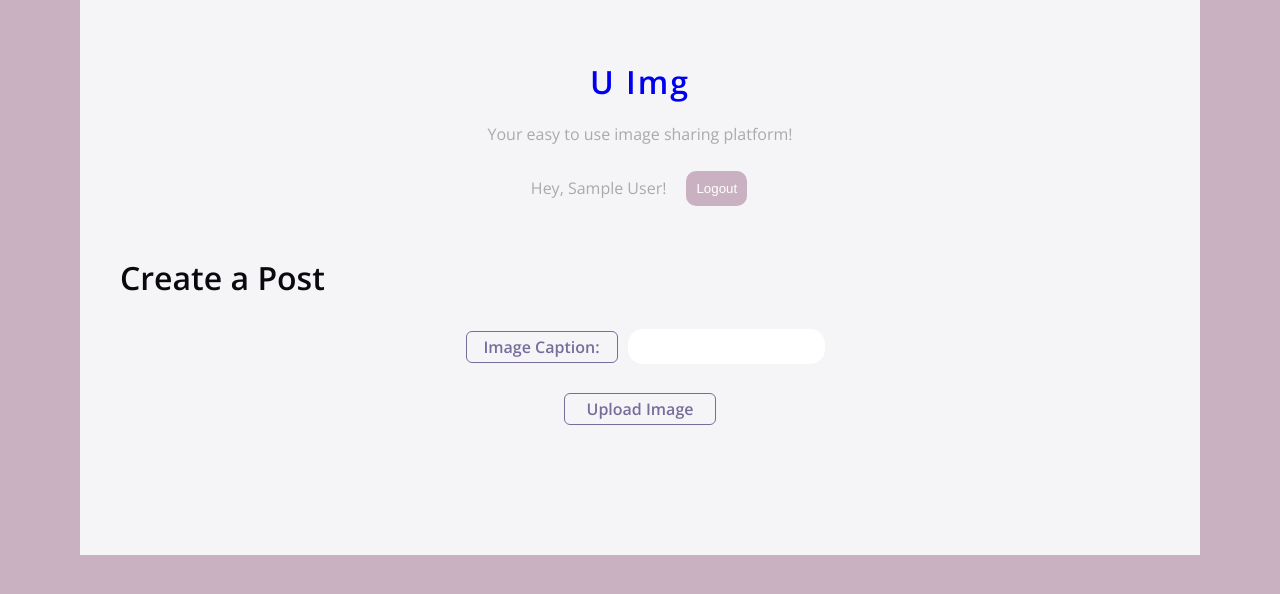
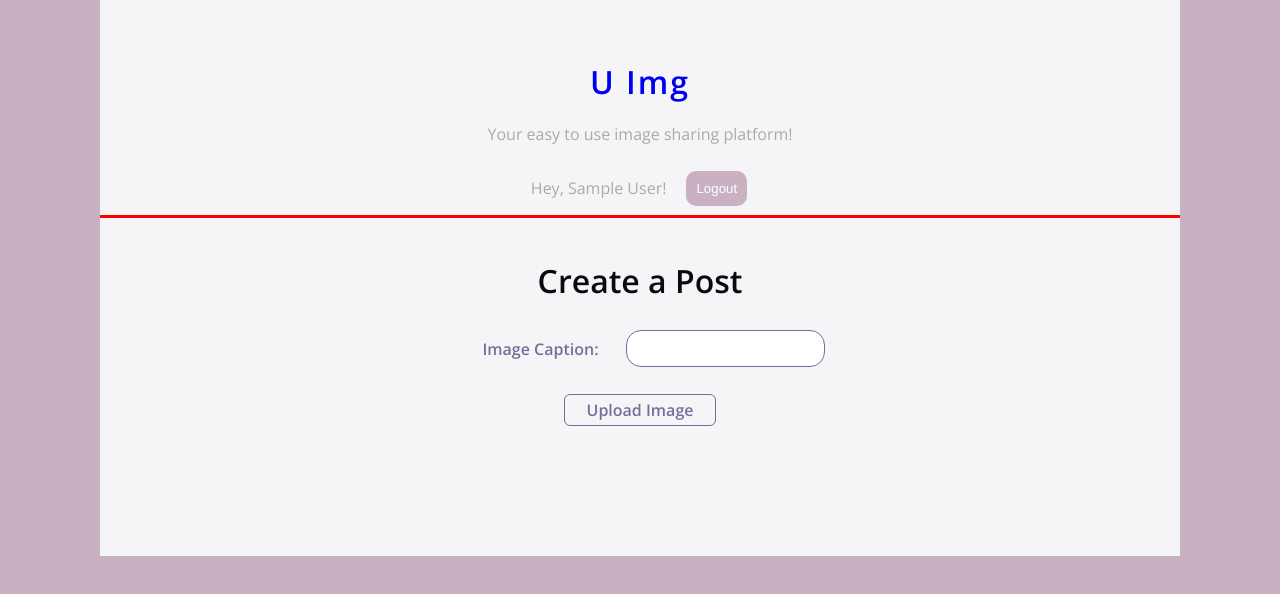
Before and after one commit to alexquar/Img_Gallery, a Vue app: page / in a window 1280 px wide. Shown: the top 594 px of the page. Built offline with nearby package versions, Linux system fonts and the light colour scheme; no server answers; the database is empty; sample sign-in values are in the browser's storage.

Commit message:
style changes

```diff
--- a/src/assets/global.css
+++ b/src/assets/global.css
@@ -38,7 +38,8 @@ body{
   max-width: 1080px;
   margin: 0 auto;
   background: #f5f5f8;
-  padding: 20px;
+  padding-top: 20px;
+  padding-bottom: 20px;
   color:#0a090d
 }
 .container-col div{
--- a/src/components/HeaderTitle.vue
+++ b/src/components/HeaderTitle.vue
@@ -33,7 +33,11 @@
   }
   </script>
 
-  <style>
+  <style scoped>
+  .title{
+    border-bottom:solid;
+    border-color:red;
+  }
   .title a{
     text-decoration: none;
   }
--- a/src/components/UploadForm.vue
+++ b/src/components/UploadForm.vue
@@ -93,7 +93,7 @@
       display: block;
       width: 150px;
       height: 30px;
-      border: 1px solid var(--primary);
+
       border-radius: 6px;
       margin: 10px;
       line-height: 30px;
@@ -103,7 +103,7 @@
       }
     input{
       border-radius: 15px;
-      border:none;
+      border: 1px solid var(--primary);
       padding:10px;
       color : #786d9a;
     }
@@ -111,5 +111,12 @@
       outline-color: #786d9a;
     }
       }
-
+    .title{
+      text-align: center;
+    }
+    .container{
+      display: flex;
+      justify-content: center;
+      align-items:center;
+    }
   </style>
--- a/src/views/HomeApp.vue
+++ b/src/views/HomeApp.vue
@@ -38,3 +38,9 @@
     }
   }
   </script>
+  <style scoped>
+  .App{
+    padding-left:20px;
+    padding-right: 20px;
+  }
+</style>
```
